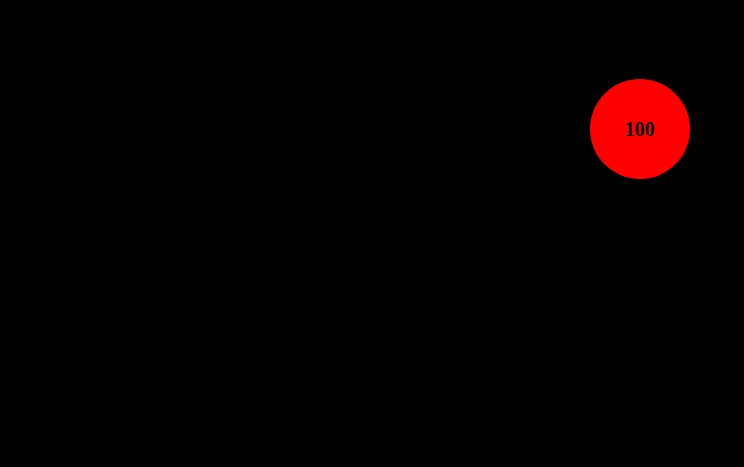
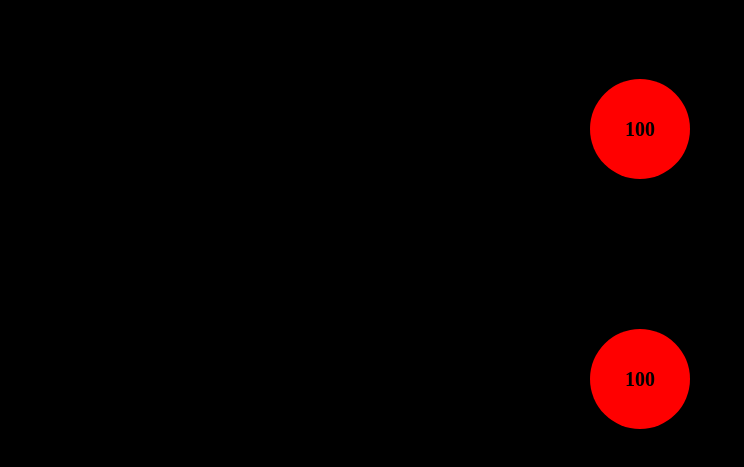
Before and after one commit to nevo0309/Git-Basics, a plain HTML site: page index.html in a window 1280 px wide. Shown: the part 79-546 px from the top of the page, without its empty margins (0-744 px from the left). Drawn offline with Linux system fonts and the light colour scheme.

Commit message:
Add ball2 and style

```diff
--- a/css/style.css
+++ b/css/style.css
@@ -9,7 +9,7 @@ h1 {
   justify-content: center;
   align-items: center;
 
-  margin: 100px auto;
+  /* margin: 100px auto; */
   border-radius: 50%;
 
   font-size: 20px;
@@ -17,7 +17,14 @@ h1 {
   background-color: red;
 }
 .ball1 {
+  margin: 100px auto;
   transition: 1s;
   height: 100px;
   width: 100px;
 }
+.ball2 {
+  margin: 150px auto;
+  transition: 1s;
+  height: 100px;
+  width: 100px;
+}
--- a/index.html
+++ b/index.html
@@ -9,6 +9,7 @@
   <body>
     <h1>heading-The Ball Game</h1>
     <div class="ball ball1" onclick="onBallClick()">100</div>
+    <div class="ball ball2">100</div>
   </body>
   <script src="js/utilis.js"></script>
   <script src="js/main.js"></script>
```
